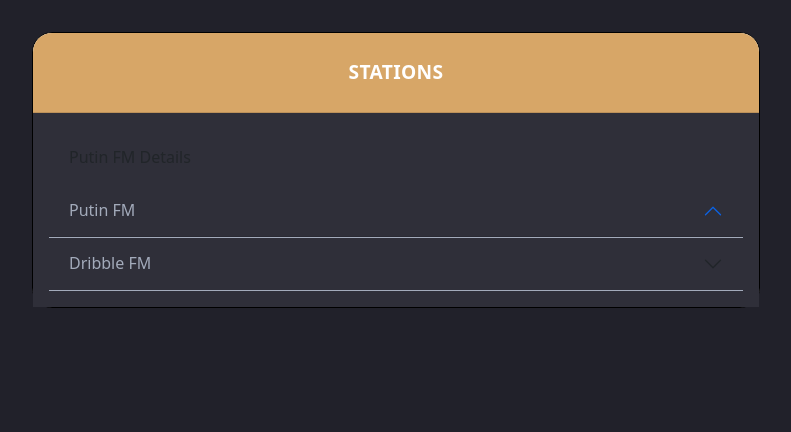
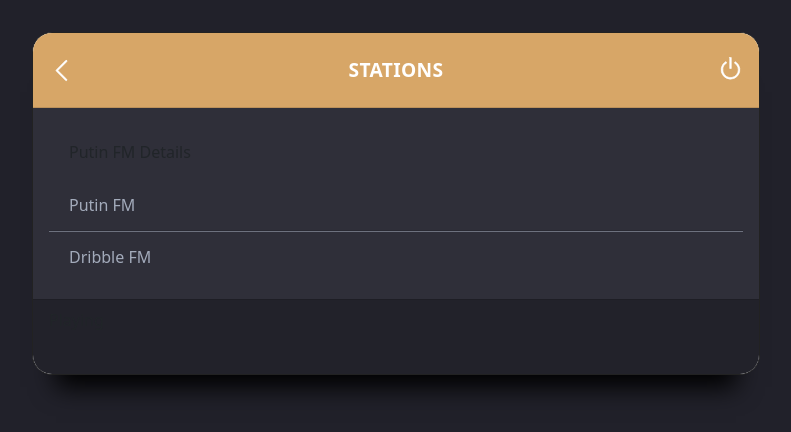
Before and after one commit to gazdagergo/radio-stations, a Next.js app: page / in a window 1280 px wide. Shown: the top 432 px of the page, without its empty margins (244-1035 px from the left). Built offline with nearby package versions, Linux system fonts and the light colour scheme.

Commit message:
feat(accordion): implement UI

```diff
--- a/components/GlobalStyles.tsx
+++ b/components/GlobalStyles.tsx
@@ -11,6 +11,6 @@ export const GlobalStyle = createGlobalStyle`
   }
 
   .card {
-    border-color: black;
+    border-color: #222;
   }
 `;
--- /dev/null
+++ b/components/Icons/ChevronLeft.tsx
@@ -0,0 +1,18 @@
+import { FC } from 'react'
+
+const ChevronLeft:FC<{size: number}> = ({
+  size = 16,
+  ...rest
+}) => (
+  <svg
+    width={size}
+    height={size}
+    fill="currentColor"
+    viewBox="0 0 16 16"
+    {...rest}
+  >
+    <path fill-rule="evenodd" d="M11.354 1.646a.5.5 0 0 1 0 .708L5.707 8l5.647 5.646a.5.5 0 0 1-.708.708l-6-6a.5.5 0 0 1 0-.708l6-6a.5.5 0 0 1 .708 0z"/>
+  </svg>
+)
+
+export default ChevronLeft
--- /dev/null
+++ b/components/Icons/Power.tsx
@@ -0,0 +1,20 @@
+import { FC } from 'react'
+
+const Power:FC<{size: number}> = ({
+  size = 16,
+  ...rest
+}) => (
+  <svg
+    width={size}
+    height={size}
+    fill="currentColor"
+    className="bi bi-power"
+    viewBox="0 0 16 16"
+    {...rest}
+    >
+    <path d="M7.5 1v7h1V1h-1z" />
+    <path d="M3 8.812a4.999 4.999 0 0 1 2.578-4.375l-.485-.874A6 6 0 1 0 11 3.616l-.501.865A5 5 0 1 1 3 8.812z" />
+  </svg>
+)
+
+export default Power
--- /dev/null
+++ b/components/Icons/index.tsx
@@ -0,0 +1,7 @@
+import ChevronLeft from './ChevronLeft'
+import Power from './Power'
+
+export default {
+  ChevronLeft,
+  Power,
+}
--- a/package.json
+++ b/package.json
@@ -8,8 +8,6 @@
     "lint": "next lint"
   },
   "dependencies": {
-    "@types/styled-components": "^5.1.20",
-    "babel-plugin-styled-components": "^2.0.2",
     "bootstrap": "^5.1.3",
     "next": "12.0.8",
     "react": "17.0.2",
@@ -20,6 +18,8 @@
   "devDependencies": {
     "@types/node": "17.0.8",
     "@types/react": "17.0.38",
+    "@types/styled-components": "^5.1.20",
+    "babel-plugin-styled-components": "^2.0.2",
     "eslint": "8.7.0",
     "eslint-config-next": "12.0.8",
     "typescript": "4.5.4"
--- a/pages/index.tsx
+++ b/pages/index.tsx
@@ -1,10 +1,15 @@
 import type { NextPage } from 'next'
 import Head from 'next/head'
-import { Container, Row, Card, Button, Accordion } from 'react-bootstrap'
+import { Container, Row, Card, Accordion } from 'react-bootstrap'
 import styled from 'styled-components'
+import Icons from '../components/Icons'
+
+const { Power, ChevronLeft } = Icons
+
 
 const StationListWrap = styled(Card)`
   border-radius: var(--border-radius);
+  box-shadow: 0 36px 24px -24px black;
 `
 
 const StationListBody = styled(Card.Body)`
@@ -12,11 +17,11 @@ const StationListBody = styled(Card.Body)`
 `
 
 const StationLisHead = styled(Card.Header)`
-  height: 80px;
+  height: 75px;
   text-transform: uppercase;
   display: flex;
+  justify-content: space-between;
   align-items: center;
-  justify-content: center;
   font-weight: bold;
   font-size: 1.2rem;
   letter-spacing: .02rem;
@@ -30,16 +35,47 @@ const StationLisHead = styled(Card.Header)`
   }
 `
 
+const StationListStatusFooter = styled(Card.Footer)`
+  height: 75px;
+  background: ${({ theme }) => theme.colors.ternaryBackgrouond};
+  &:last-child {
+    border-radius: 0 0 calc(var(--border-radius) - 1px) calc(var(--border-radius) - 1px);
+  }
+`
+
+const BackButton = styled(ChevronLeft).attrs({ size: 25 })`
+  path {
+    stroke-width: .4;
+    stroke-linecap: round;
+    stroke: white;
+  }
+`
+
+const PowerButton = styled(Power).attrs({ size: 25 })`
+  margin-top: -4px;
+  path {
+    stroke-width: .4;
+    stroke-linecap: round;
+    stroke: white;
+  }
+`
+
 const StationList = styled(Accordion)`
   border-radius: 0;
 `
 
 const StationListItem = styled(Accordion.Item)`
   border-width: 0 0 1px 0;
-  border-color: ${({ theme }) => theme.colors.negativeSecondaryText};
+  border-color: ${({ theme }) => theme.colors.negativeSecondaryText}88;
   background: transparent;
   &.accordion-item:last-of-type {
     border-radius: 0;
+  }
+  &:last-child{
+    border: none;
+  }
+  button:after {
+    content: none;
   }
 `
 
@@ -54,18 +90,23 @@ const StationDetails = styled(Accordion.Body)`
 
 `
 
+
 const Home: NextPage = () => {
   return (
     <Container className="md-container">
       <Head>
-        <title>ReactJS with react-bootstrap</title>
+        <title>Teclead Radio</title>
         <link rel="icon" href="/favicon-32x32.png" />
       </Head>
       <Container>
         <Container>
           <Row className="justify-content-md-between">
             <StationListWrap>
-              <StationLisHead>Stations</StationLisHead>
+              <StationLisHead>
+                <BackButton />
+                <span>Stations</span>
+                <PowerButton />
+              </StationLisHead>
               <StationListBody>
                 <StationList defaultActiveKey="0">
                   <StationListItem eventKey="0">
@@ -84,6 +125,9 @@ const Home: NextPage = () => {
 
                 </StationList>
             </StationListBody>
+            <StationListStatusFooter>
+              Playing
+            </StationListStatusFooter>
           </StationListWrap>
 
           </Row>
--- a/styles/theme.ts
+++ b/styles/theme.ts
@@ -2,6 +2,7 @@ const theme = {
   colors: {
     background: '#F7F7F2',
     secondaryBackground: '#2F2F39',
+    ternaryBackgrouond: '#22222A',
     primary: '#D7A667',
     secondary: '#00A0AE',
     negativeText: 'white',
```
Also changed, not shown: tsconfig.json (+13 -3 lines).
